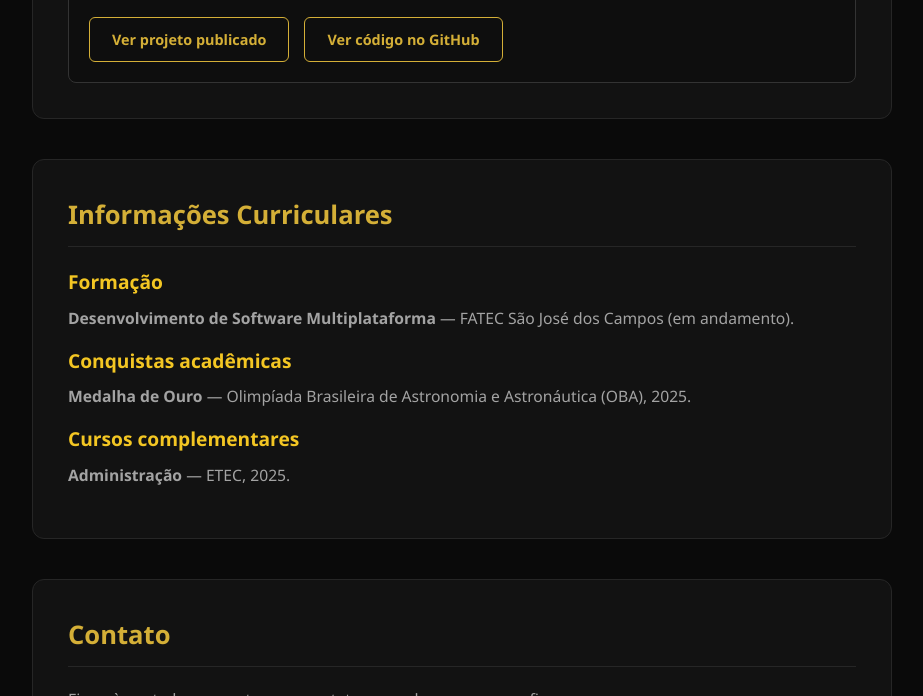
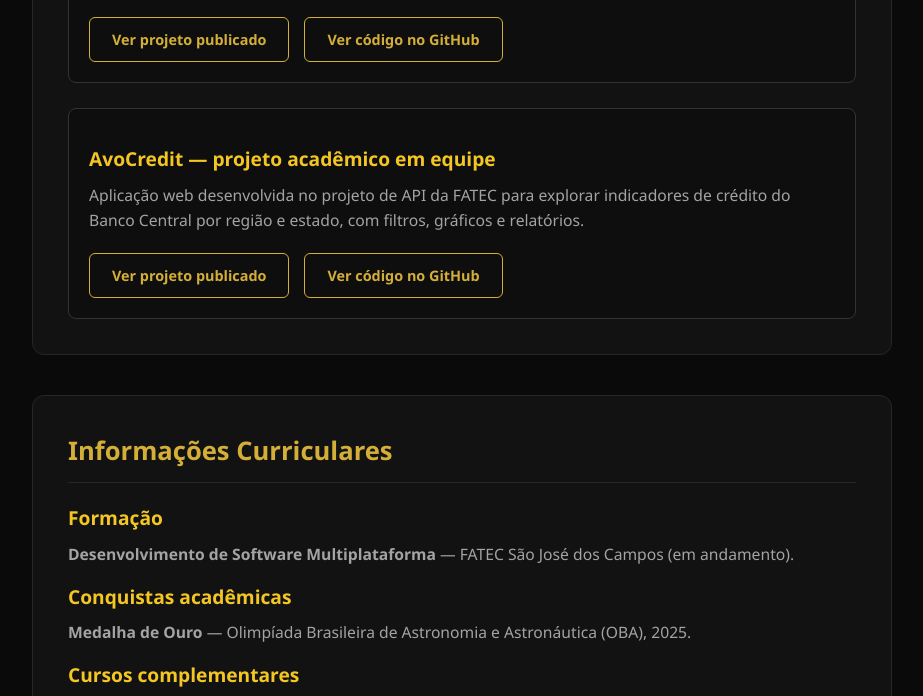
Before and after one commit to KhaosKhalil/portfolio, a plain HTML site: page index.html in a window 1280 px wide. Shown: the part 1570-2266 px from the top of the page, without its empty margins (178-1101 px from the left). Drawn offline with Linux system fonts and the light colour scheme.

Commit message:
adicionando mais projeto

```diff
--- a/index.html
+++ b/index.html
@@ -95,6 +95,15 @@
           <a class="btn" href="https://github.com/KhaosKhalil/repositorio-site-Blxck" target="_blank">Ver código no GitHub</a>
         </div>
       </article>
+
+      <article class="projeto">
+        <h3>AvoCredit — projeto acadêmico em equipe</h3>
+        <p>Aplicação web desenvolvida no projeto de API da FATEC para explorar indicadores de crédito do Banco Central por região e estado, com filtros, gráficos e relatórios.</p>
+        <div class="botoes">
+          <a class="btn" href="https://api-dsm-1-semestre-2026.vercel.app/" target="_blank">Ver projeto publicado</a>
+          <a class="btn" href="https://github.com/fatec-sjc-404-team/API-DSM-1SEMESTRE-2026" target="_blank">Ver código no GitHub</a>
+        </div>
+      </article>
     </section>
 
     <!-- 4. INFORMAÇÕES CURRICULARES -->
```
